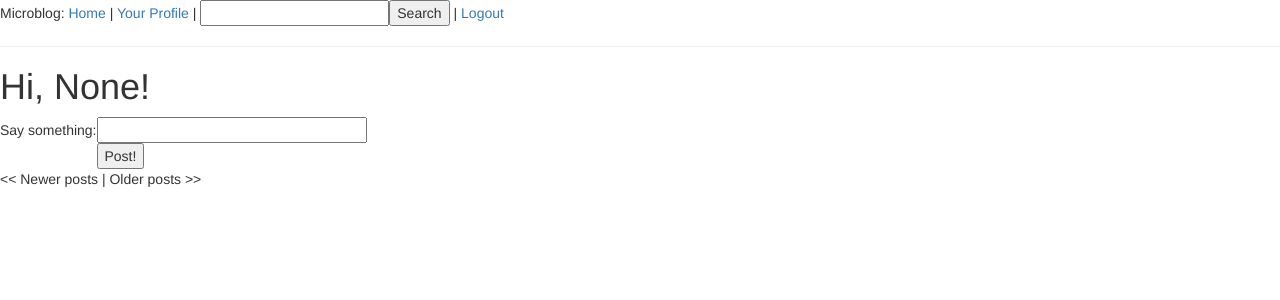
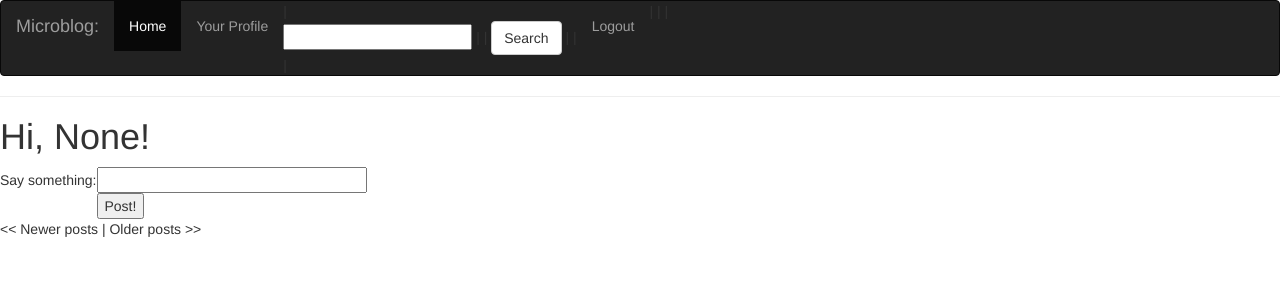
Before and after one commit to zy964c/my_blog, a Flask app: page / in a window 1280 px wide. Shown: the top 300 px of the page. Run offline with Flask 2, Linux system fonts and the light colour scheme; a user stored in the database is signed in; data comes from the database, SQL or seed files in the repository; data that the repository does not hold is empty; parts of the project's set-up code (start-up, migrations or seed data) failed here and were passed over; some libraries are stand-ins or nearby versions.

Commit message:
navbar edited

```diff
--- a/app/templates/base.html
+++ b/app/templates/base.html
@@ -1,26 +1,41 @@
 <!DOCTYPE html>
 <html lang="en">
   <head>
-    <link href="/static/css/bootstrap.min.css" rel="stylesheet" media="screen">
-    <link href="/static/css/bootstrap-responsive.min.css" rel="stylesheet">
-    <script src="http://code.jquery.com/jquery-latest.js"></script>
-    <script src="/static/js/bootstrap.min.js"></script>
+    <meta charset="utf-8">
+    <meta http-equiv="X-UA-Compatible" content="IE=edge">
+    <meta name="viewport" content="width=device-width, initial-scale=1">
+    <!-- The above 3 meta tags *must* come first in the head; any other head content must come *after* these tags -->
     <meta name="viewport" content="width=device-width, initial-scale=1.0">
     {% if title %}
     <title>{{ title }} - microblog</title>
     {% else %}
     <title>microblog</title>
     {% endif %}
+    <!-- Bootstrap -->
+    <link href="/static/css/bootstrap.min.css" rel="stylesheet">
   </head>
   <body>
-    <div>Microblog:
-        <a href="{{ url_for('index') }}">Home</a>
-        {% if g.user.is_authenticated %}
-        | <a href="{{ url_for('user', nickname=g.user.nickname) }}">Your Profile</a>
-        | <form style="display: inline;" action="{{ url_for('search') }}" method="post" name="search">{{ g.search_form.hidden_tag() }}{{ g.search_form.search(size=20) }}<input type="submit" value="Search"></form>
-        | <a href="{{ url_for('logout') }}">Logout</a>
-        {% endif %}
-    </div>
+    <nav class="navbar navbar-inverse">
+      <div class="container-fluid">
+            <div class="navbar-header">
+                <a class="navbar-brand">Microblog:</a>
+            </div>
+            <ul class="nav navbar-nav">
+                <li class="active"><a href="{{ url_for('index') }}">Home</a></li>
+                {% if g.user.is_authenticated %}
+                | <li><a href="{{ url_for('user', nickname=g.user.nickname) }}">Your Profile</a></li>
+                | <li>
+                |    <form class="form-inline" action="{{ url_for('search') }}" method="post" name="search">{{ g.search_form.hidden_tag() }}{{ g.search_form.search(size=20) }}
+                |      <div class="form-group">
+                |        <button type="submit" class="btn btn-default">Search</button>
+                |      </div>
+                |    </form>
+                | </li>
+                | <li><a href="{{ url_for('logout') }}">Logout</a></li>
+                {% endif %}
+            </ul>
+      </div>
+    </nav>
     <hr>
     {% with messages = get_flashed_messages() %}
     {% if messages %}
@@ -32,5 +47,9 @@
     {% endif %}
     {% endwith %}
     {% block content %}{% endblock %}
+    <!-- jQuery (necessary for Bootstrap's JavaScript plugins) -->
+    <script src="https://ajax.googleapis.com/ajax/libs/jquery/1.12.4/jquery.min.js"></script>
+    <!-- Include all compiled plugins (below), or include individual files as needed -->
+    <script src="/static/js/bootstrap.min.js"></script>
   </body>
 </html>
```
